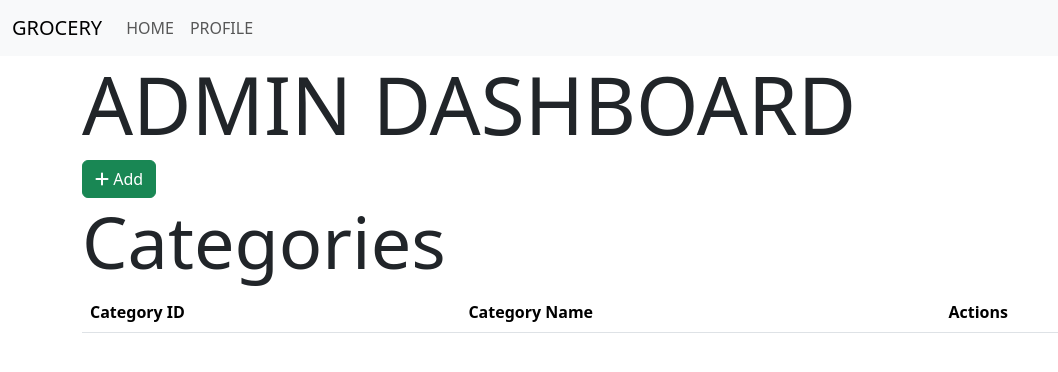
After one commit to sangeetakar/ShopKaro, a Flask app: page /admin in a window 1280 px wide. The commit adds this page. Shown: the top 372 px of the page, without its empty margins (0-1058 px from the left). Run offline with Flask 3, Linux system fonts and the light colour scheme; the visitor is signed in with stand-in values (Sample User, id 1); lists and menus that the app fills with data are empty; some libraries are stand-ins or nearby versions.

Commit message:
Day 3 - Admin authorization function ;admin page ;font awesome

```diff
--- a/routes.py
+++ b/routes.py
@@ -78,10 +78,27 @@ def auth_required(func):
             return redirect(url_for('login'))
     return inner
 
+def admin_required(func):
+    @wraps(func) #so that auth function has different name for the / and profile respectivly
+    def inner(*args,**kwargs):
+        if 'user_id' not in session:
+            flash('Login to continue')
+            return redirect(url_for('login'))
+        user=User.query.get(session['user_id'])
+        if not user.is_admin:
+            flash('You are not authorized to view this page')
+            return redirect(url_for('index'))
+        return func(*args,**kwargs)
+    return inner
+
+
 @app.route('/')
 @auth_required
 def index():
     #user_id in session ;TO CHECK COOKIE
+    user=User.query.get(session['user_id'])
+    if user.is_admin:
+        return redirect(url_for('admin'))
     return render_template('index.html')
 
 @app.route('/profile')
@@ -149,3 +166,28 @@ def logout():
     session.pop('user_id')
     flash('Logged out successfully')
     return redirect(url_for('login'))
+
+@app.route('/admin')
+@admin_required
+def admin():
+    return render_template('admin.html')
+
+@app.route('/category/add')
+@admin_required
+def add_category():
+    return "add category"
+
+@app.route('/category/<int:id>')
+@admin_required
+def show_category(id):
+    return "Show Category"
+
+@app.route('/category/<int:id>/edit')
+@admin_required
+def edit_category(id):
+    return "Edit Category"
+
+@app.route('/category/<int:id>/delete')
+@admin_required
+def delete_category(id): #got from id=category.id
+    return "Delete Category"
--- /dev/null
+++ b/templates/admin.html
@@ -0,0 +1,44 @@
+{% extends 'layout.html' %} <!--   To take some part from layouts.html-->
+
+
+{% block title %}
+    Admin Dashboard
+{% endblock %}
+
+{% block content %}
+    <h1 class="display-1">ADMIN DASHBOARD</h1>
+    <a href="{{url_for('add_category')}}" class="btn btn-success">
+        <i class="fas fa-plus"></i>        <!-- fa5-plus ;to get + sign before add  -->
+        Add
+    </a> <!--To add new category-->
+
+    <h2 class="display-2">Categories</h2>
+    <table class="table">
+        <thead>
+            <tr>
+                <th>Category ID</th>
+                <th>Category Name</th>
+                <th>Actions</th>
+            </tr>
+        </thead>
+        <tbody>
+            {% for category in categories %}
+            <tr>
+                <td>{{category.id}}</td>
+                <td>{{category.name}}</td>
+                <td>
+                    <a href="{{url_for('edit_category',id=category.id)}}" class="btn btn-primary">
+                        <i class="fas fa-edit"></i> <!-- category.id -->
+                        Edit
+                    </a>
+                    <a href="{{url_for('delete_category',id=category.id)}}" class="btn btn-danger">
+                        <i class="fas fa-trash"></i>
+                        Delete
+                </td>
+            </tr>
+            {% endfor %}
+        </tbody>
+    </table>
+
+
+{% endblock %}
--- a/templates/layout.html
+++ b/templates/layout.html
@@ -9,6 +9,7 @@
         {% endblock %}
     </title>
     <link href="https://cdn.jsdelivr.net/npm/bootstrap@5.3.3/dist/css/bootstrap.min.css" rel="stylesheet" integrity="sha384-QWTKZyjpPEjISv5WaRU9OFeRpok6YctnYmDr5pNlyT2bRjXh0JMhjY6hW+ALEwIH" crossorigin="anonymous">
+    <link rel="stylesheet" href="https://cdnjs.cloudflare.com/ajax/libs/font-awesome/6.6.0/css/all.min.css" integrity="sha512-Kc323vGBEqzTmouAECnVceyQqyqdsSiqLQISBL29aUW4U/M7pSPA/gEUZQqv1cwx4OnYxTxve5UMg5GT6L4JJg==" crossorigin="anonymous" referrerpolicy="no-referrer" />
     {% block style %}
 
     {% endblock %}
```
